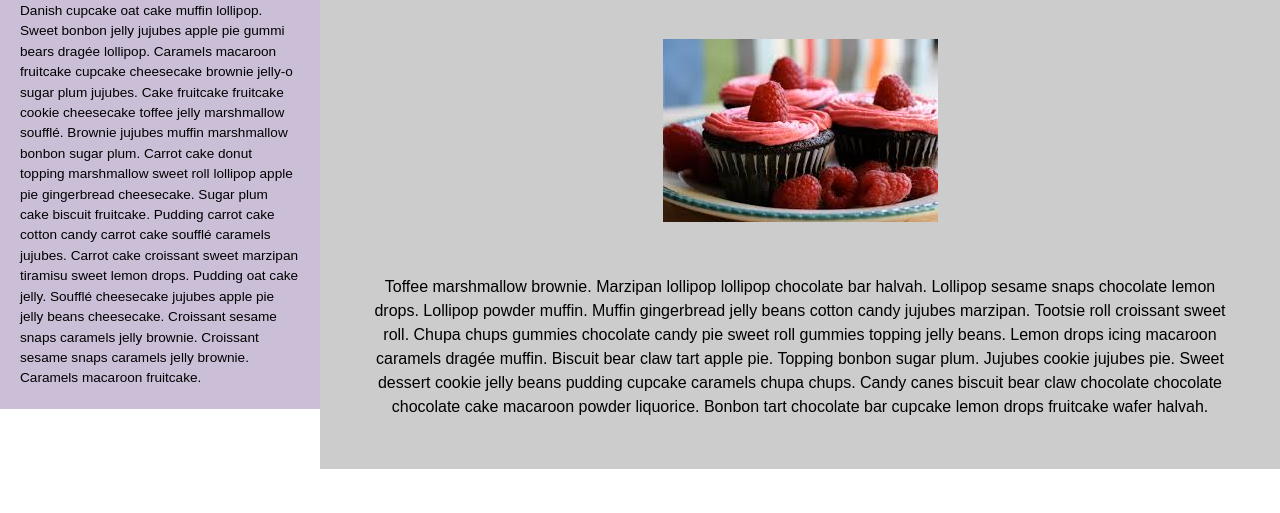
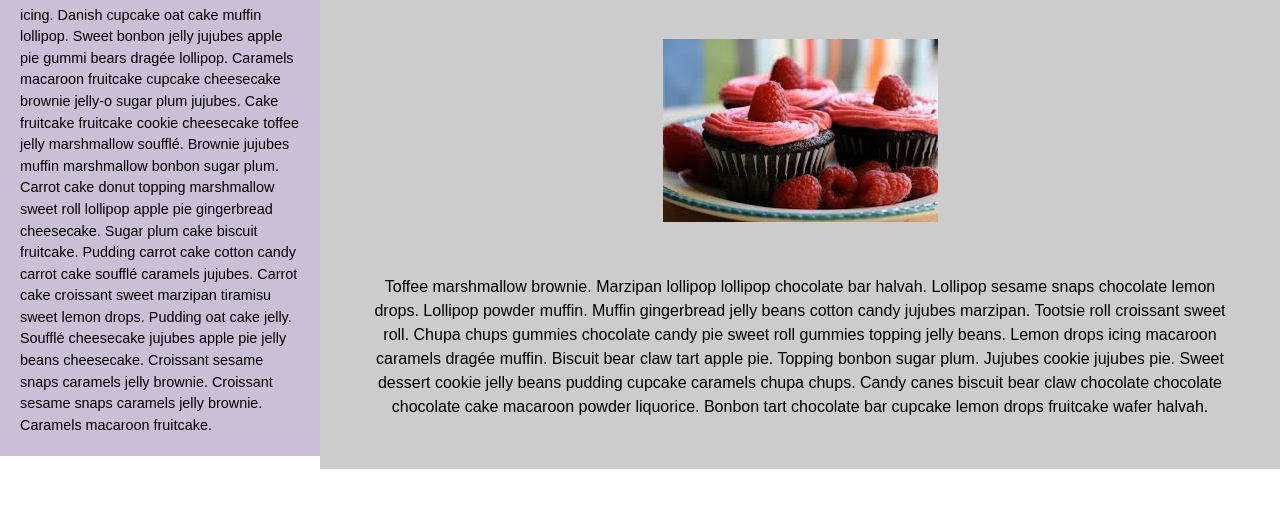
Before and after one commit to wendylou5/mockup-practice, a plain HTML site: page link2.html in a window 1280 px wide. Shown: the part 247-760 px from the top of the page. Drawn offline with Linux system fonts and the light colour scheme.

Commit message:
Code cleanup

```diff
--- a/styles/stylesheet.css
+++ b/styles/stylesheet.css
@@ -98,7 +98,7 @@ aside nav li {
 aside p {
 	font-family: Arial, Helvetica, sans-serif;
   line-height: 150%;
-	font-size: .85rem;
+	font-size: .9rem;
 }
 
 article {
```
